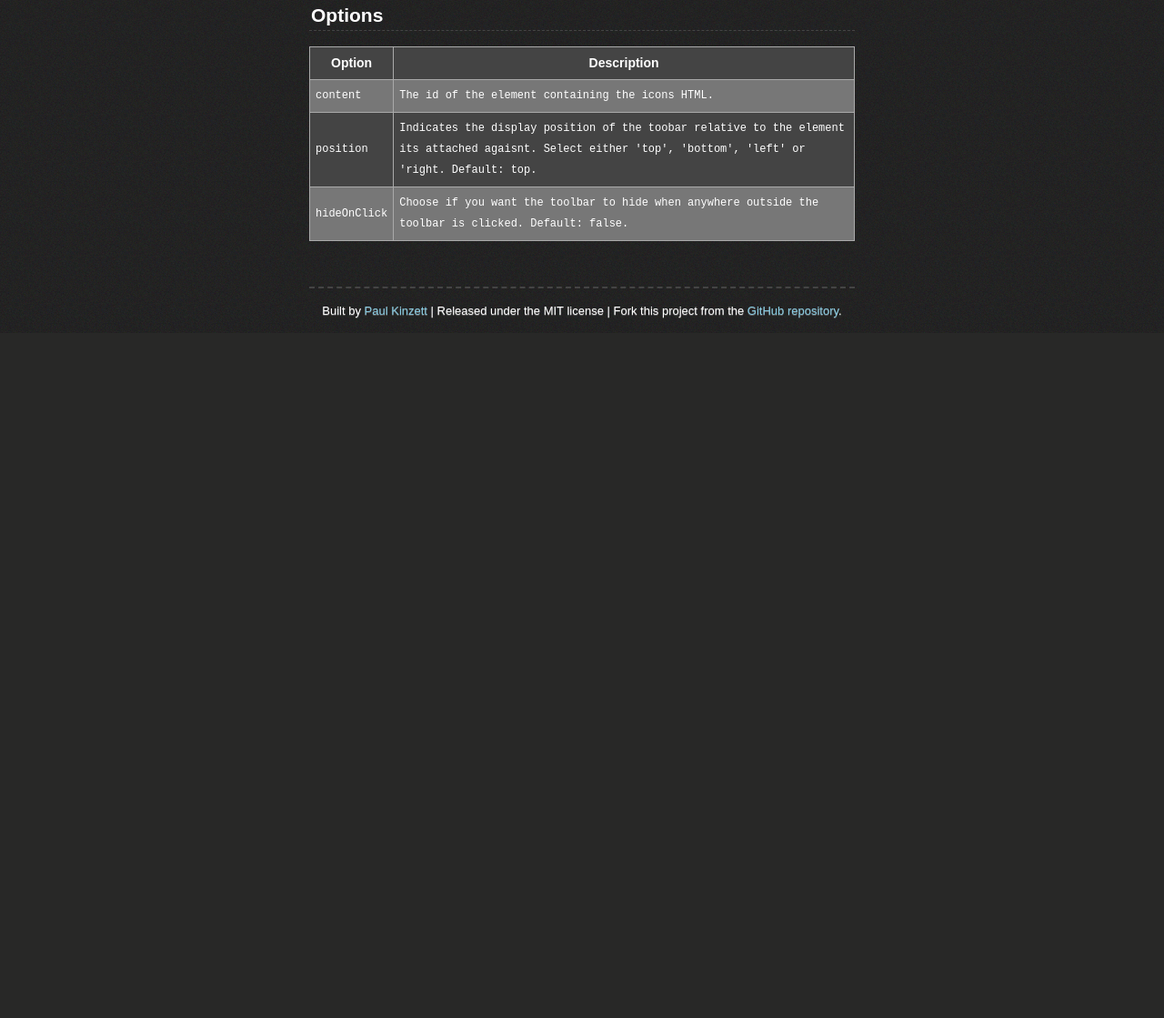
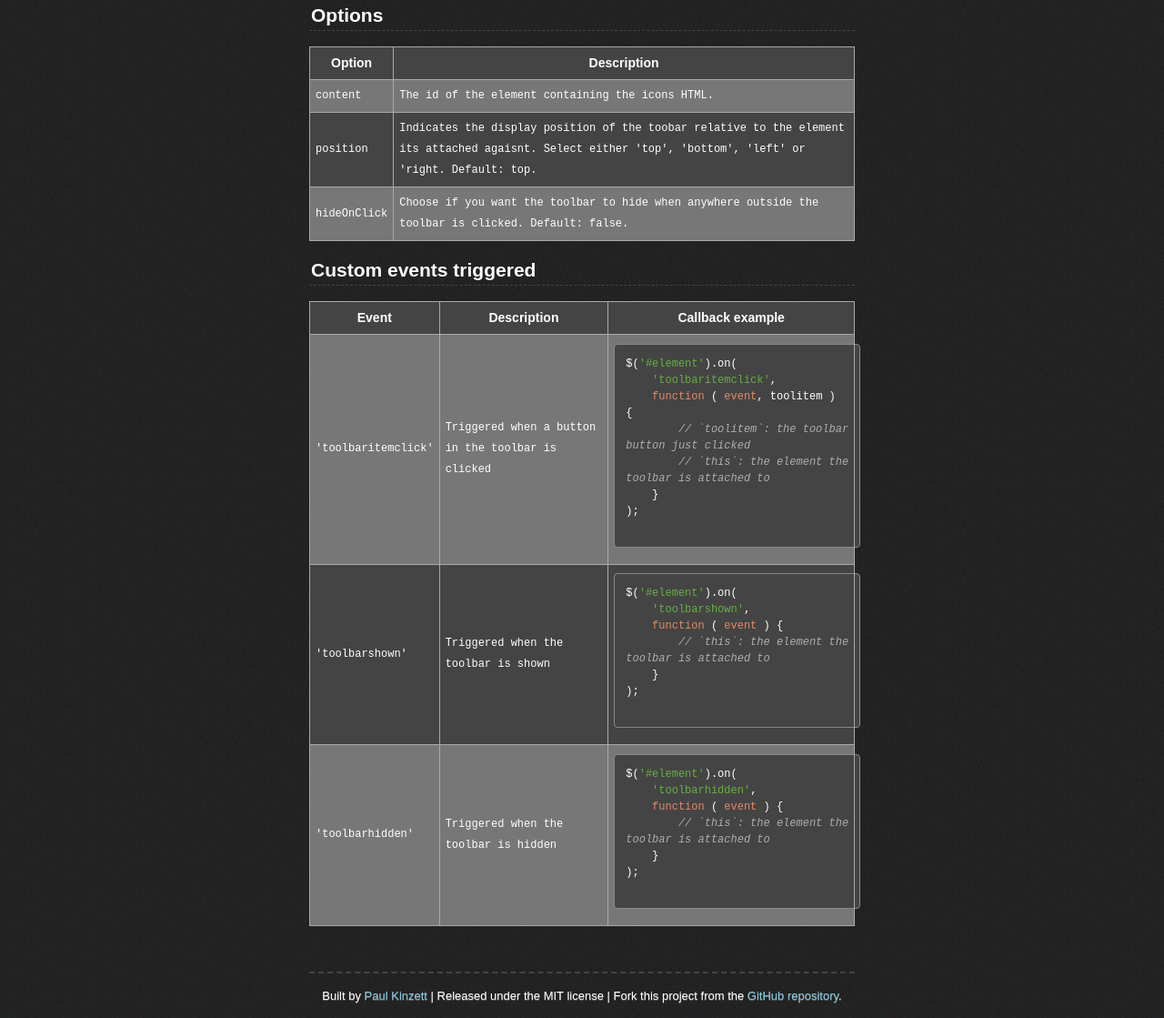
Before and after one commit to paulkinzett/toolbar, a plain HTML site: page documentation/index.html in a window 1280 px wide. Shown: the part 4257-5376 px from the top of the page at 91% size. Before the commit the page ends 4623 px from the top, so only its background shows below. Drawn offline with nearby package versions, Linux system fonts and the light colour scheme; a web font is replaced by a local one.

Commit message:
Implemented some toolbar related events
'toolbaritemclick': Triggered when a button in the toolbar is clicked
'toolbarshown':     Triggered when the toolbar is shown
'toolbarhidden':    Triggered when the toolbar is hidden

```diff
--- a/documentation/index.html
+++ b/documentation/index.html
@@ -309,6 +309,62 @@ $('#element').toolbar( options );
 		</tbody>
 	</table>
 
+    <h2>Custom events triggered</h2>
+    <table>
+        <thead>
+            <tr>
+                <th>Event</th>
+                <th>Description</th>
+                <th>Callback example</th>
+            </tr>
+        </thead>
+        <tbody>
+            <tr>
+                <td>'toolbaritemclick'</td>
+                <td>Triggered when a button in the toolbar is clicked</td>
+                <td>
+                    <pre class="prettyprint">
+$('#element').on(
+    'toolbaritemclick',
+    function ( event, toolitem ) {
+        // `toolitem`: the toolbar button just clicked
+        // `this`: the element the toolbar is attached to
+    }
+);
+                    </pre>
+                </td>
+            </tr>
+            <tr>
+                <td>'toolbarshown'</td>
+                <td>Triggered when the toolbar is shown</td>
+                <td>
+                    <pre class="prettyprint">
+$('#element').on(
+    'toolbarshown',
+    function ( event ) {
+        // `this`: the element the toolbar is attached to
+    }
+);
+                    </pre>
+                </td>
+            </tr>
+            <tr>
+                <td>'toolbarhidden'</td>
+                <td>Triggered when the toolbar is hidden</td>
+                <td>
+                    <pre class="prettyprint">
+$('#element').on(
+    'toolbarhidden',
+    function ( event ) {
+        // `this`: the element the toolbar is attached to
+    }
+);
+                    </pre>
+                </td>
+            </tr>
+        </tbody>
+    </table>
+
 </section>
 
 <footer>
```
Also changed, not shown: jquery.toolbar.js.
